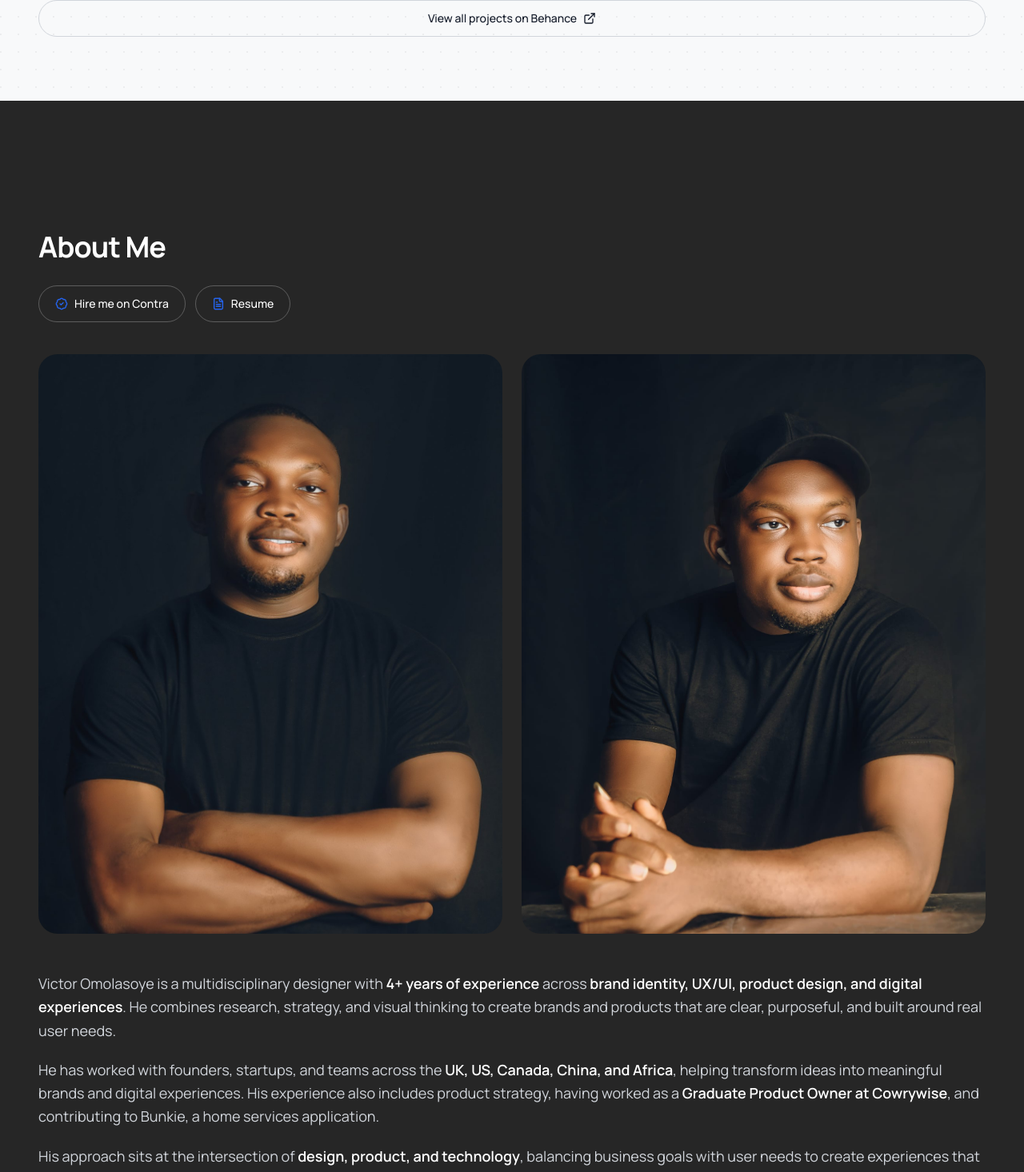
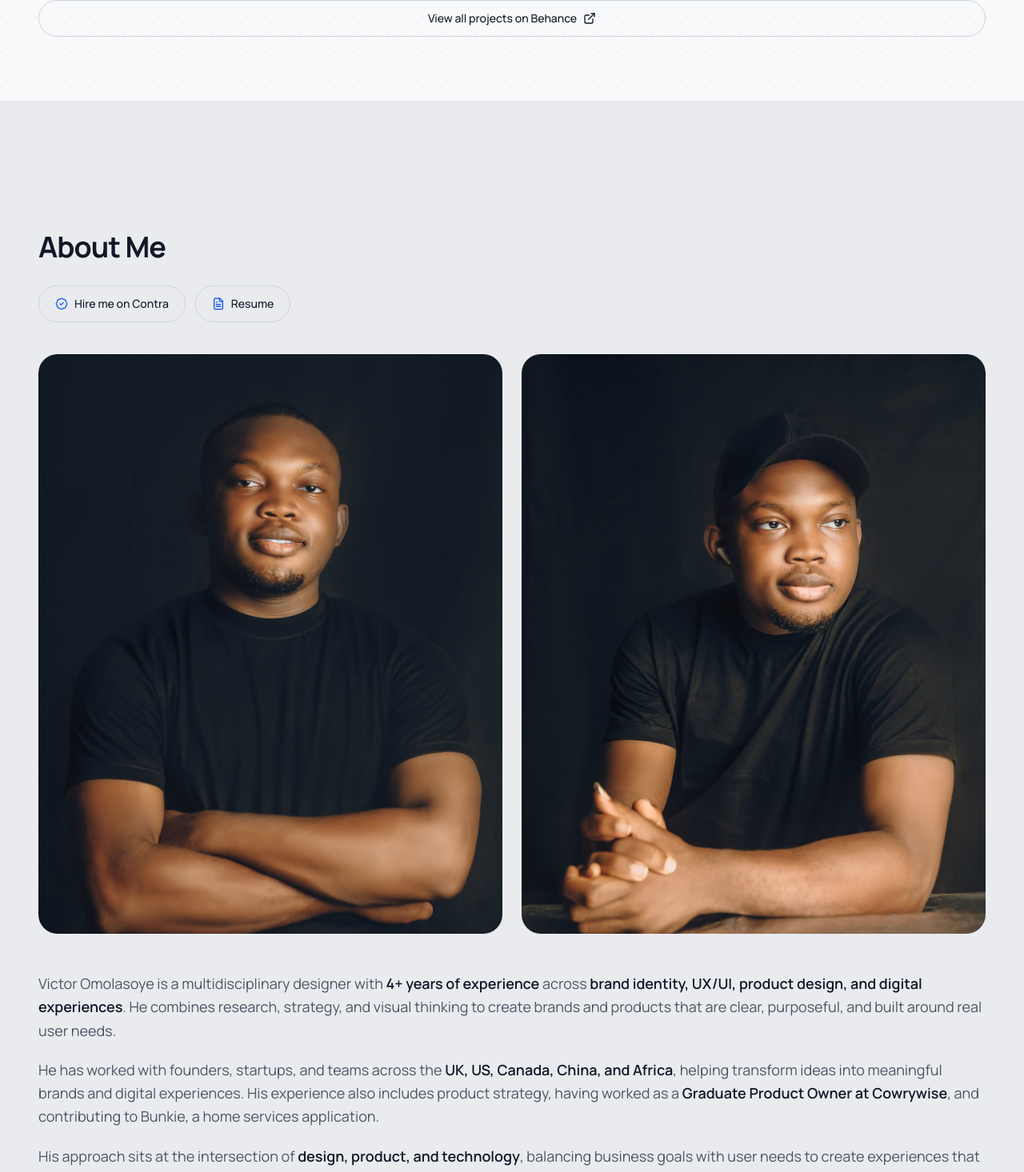
Before and after one commit to Levictor-ai/victor-omolasoye-portfolio, a Next.js app: page / in a window 1280 px wide. Shown: the part 3060-4526 px from the top of the page at 80% size. Built offline with nearby package versions, Linux system fonts and the light colour scheme.

Commit message:
lighten about section to #E9EBEF with dark text, update testimonial quotes and sizing

```diff
--- a/src/components/AboutSection.tsx
+++ b/src/components/AboutSection.tsx
@@ -23,7 +23,7 @@ export function AboutSection({
         hidden: {},
         show: { transition: { staggerChildren: 0.1 } },
       }}
-      className="mb-8 bg-neutral-800 py-28 lg:mb-16 lg:py-40"
+      className="mb-8 bg-[#E9EBEF] py-28 lg:mb-16 lg:py-40"
       style={{ width: '100vw', marginLeft: 'calc(50% - 50vw)' }}
     >
       <div className="mx-auto max-w-7xl px-6 sm:px-8 lg:px-12">
@@ -34,7 +34,7 @@ export function AboutSection({
           }}
           className={
             headingClassName ??
-            'mb-6 text-heading-lg font-bold tracking-tight text-white'
+            'mb-6 text-heading-lg font-bold tracking-tight text-gray-900'
           }
         >
           About Me
@@ -51,7 +51,7 @@ export function AboutSection({
                 href={profile.socials.contra}
                 target="_blank"
                 rel="noopener noreferrer"
-                className="inline-flex w-full items-center justify-center gap-2 rounded-full border border-white/25 px-5 py-3 text-sm font-medium text-white transition-colors hover:border-white hover:bg-white/10 focus-visible:outline-none focus-visible:ring-2 focus-visible:ring-blue-500/50 sm:w-auto"
+                className="inline-flex w-full items-center justify-center gap-2 rounded-full border border-gray-300 px-5 py-3 text-sm font-medium text-gray-900 transition-colors hover:border-gray-900 hover:bg-white focus-visible:outline-none focus-visible:ring-2 focus-visible:ring-blue-500/50 sm:w-auto"
               >
                 <BadgeCheck className="size-4 text-blue-600" strokeWidth={2.2} />
                 Hire me on Contra
@@ -61,7 +61,7 @@ export function AboutSection({
               href={profile.resumeUrl}
               target="_blank"
               rel="noopener noreferrer"
-              className="inline-flex w-full items-center justify-center gap-2 rounded-full border border-white/25 px-5 py-3 text-sm font-medium text-white transition-colors hover:border-white hover:bg-white/10 focus-visible:outline-none focus-visible:ring-2 focus-visible:ring-blue-500/50 sm:w-auto"
+              className="inline-flex w-full items-center justify-center gap-2 rounded-full border border-gray-300 px-5 py-3 text-sm font-medium text-gray-900 transition-colors hover:border-gray-900 hover:bg-white focus-visible:outline-none focus-visible:ring-2 focus-visible:ring-blue-500/50 sm:w-auto"
             >
               <FileText className="size-4 text-blue-600" strokeWidth={2.2} />
               Resume
@@ -92,8 +92,8 @@ export function AboutSection({
                 />
               </div>
             ) : (
-              <div className="flex aspect-[4/5] w-full items-center justify-center rounded-2xl border border-dashed border-white/20 bg-white/5">
-                <span className="text-label-sm uppercase tracking-wider text-gray-400">
+              <div className="flex aspect-[4/5] w-full items-center justify-center rounded-2xl border border-dashed border-gray-300 bg-white/50">
+                <span className="text-label-sm uppercase tracking-wider text-gray-500">
                   Photo coming soon
                 </span>
               </div>
@@ -105,16 +105,16 @@ export function AboutSection({
                 paragraph.startsWith('### ') ? (
                   <h3
                     key={i}
-                    className="mb-5 text-heading-md font-bold tracking-tight text-white"
+                    className="mb-5 text-heading-md font-bold tracking-tight text-gray-900"
                   >
                     {renderInline(paragraph.slice(4))}
                   </h3>
                 ) : (
                   <p
                     key={i}
-                    className="mb-5 last:mb-0 text-body-lg leading-relaxed text-gray-300"
+                    className="mb-5 last:mb-0 text-body-lg leading-relaxed text-gray-600"
                   >
-                    {renderInline(paragraph, 'font-semibold text-white')}
+                    {renderInline(paragraph, 'font-semibold text-gray-900')}
                   </p>
                 ),
               )}
--- a/src/components/HomeContent.tsx
+++ b/src/components/HomeContent.tsx
@@ -353,12 +353,12 @@ function TestimonialsCarousel({ profile }: { profile: ProfileData }) {
     <section id="testimonials" className="mb-20">
       <h2 className="mb-10 text-heading-lg font-bold tracking-tight text-gray-900">Testimonials</h2>
       <div className="marquee-fade-x overflow-hidden">
-        <div className="marquee-track flex w-max items-stretch gap-5 py-2">
+        <div className="marquee-track flex w-max items-stretch gap-4 py-2 sm:gap-5">
           {loop.map((item, i) => (
             <blockquote
               key={`${item.author}-${i}`}
               aria-hidden={i >= items.length || undefined}
-              className="flex w-[86vw] max-w-[520px] shrink-0 flex-col rounded-sm border border-gray-200 bg-white p-6 shadow-[0_24px_60px_-28px] shadow-black/[0.15] sm:p-8"
+              className="flex w-[82vw] max-w-[470px] shrink-0 flex-col rounded-sm border border-gray-200 bg-white p-6 shadow-[0_24px_60px_-28px] shadow-black/[0.15] sm:p-7"
             >
               <svg
                 className="mb-3 size-6 shrink-0 text-blue-600"
--- a/src/data/profile.ts
+++ b/src/data/profile.ts
@@ -93,7 +93,7 @@ export const defaultProfile: ProfileData = {
   testimonials: [
     {
       quote:
-        "Victor's creativity is truly exceptional. He took my vision and transformed it into reality with remarkable precision and creativity. What impressed me most was his openness to feedback, professionalism, and ability to understand exactly what I had in mind. He not only welcomed corrections but also contributed valuable suggestions that made the final result even better than I imagined. Working with Victor has been an outstanding experience. His commitment to excellence, attention to detail, and creative insight have earned my complete trust. I look forward to working with him on many more projects and confidently recommend him to anyone seeking a talented, reliable, and highly professional designer.",
+        "Victor is an exceptional designer who brought my vision to life with creativity and precision. He understood my ideas, welcomed feedback, and contributed thoughtful suggestions that elevated the final result. His professionalism, attention to detail, and commitment to excellence made the experience outstanding. I highly recommend Victor for any design project.",
       author: 'CEO',
       role: 'CEO',
       company: 'Hevaura',
@@ -106,7 +106,7 @@ export const defaultProfile: ProfileData = {
     },
     {
       quote:
-        "Working with Victor has been an outstanding experience. From our very first project, he demonstrated exceptional commitment, professionalism, and attention to detail. He consistently delivers high-quality designs on time, even under tight deadlines. His creativity, reliability, and strong work ethic make every collaboration seamless and enjoyable. Having worked with several designers, I can confidently say Victor stands out. His discipline, design expertise, and ability to exceed expectations have made him my preferred graphic designer. I highly recommend Victor to anyone looking for a skilled, dependable, and professional designer. He consistently delivers work of exceptional quality and always goes the extra mile.",
+        "Victor is an exceptional designer who transformed my vision into reality with precision and creativity. He was highly professional, receptive to feedback, and added valuable ideas that made the final result even better. His attention to detail, creativity, and commitment to excellence made working with him an outstanding experience. I highly recommend Victor to anyone looking for a talented and reliable designer.",
       author: 'Barrister Seyifunmi',
       role: 'Co-founder',
       company: 'Luminous Attorney',
```
